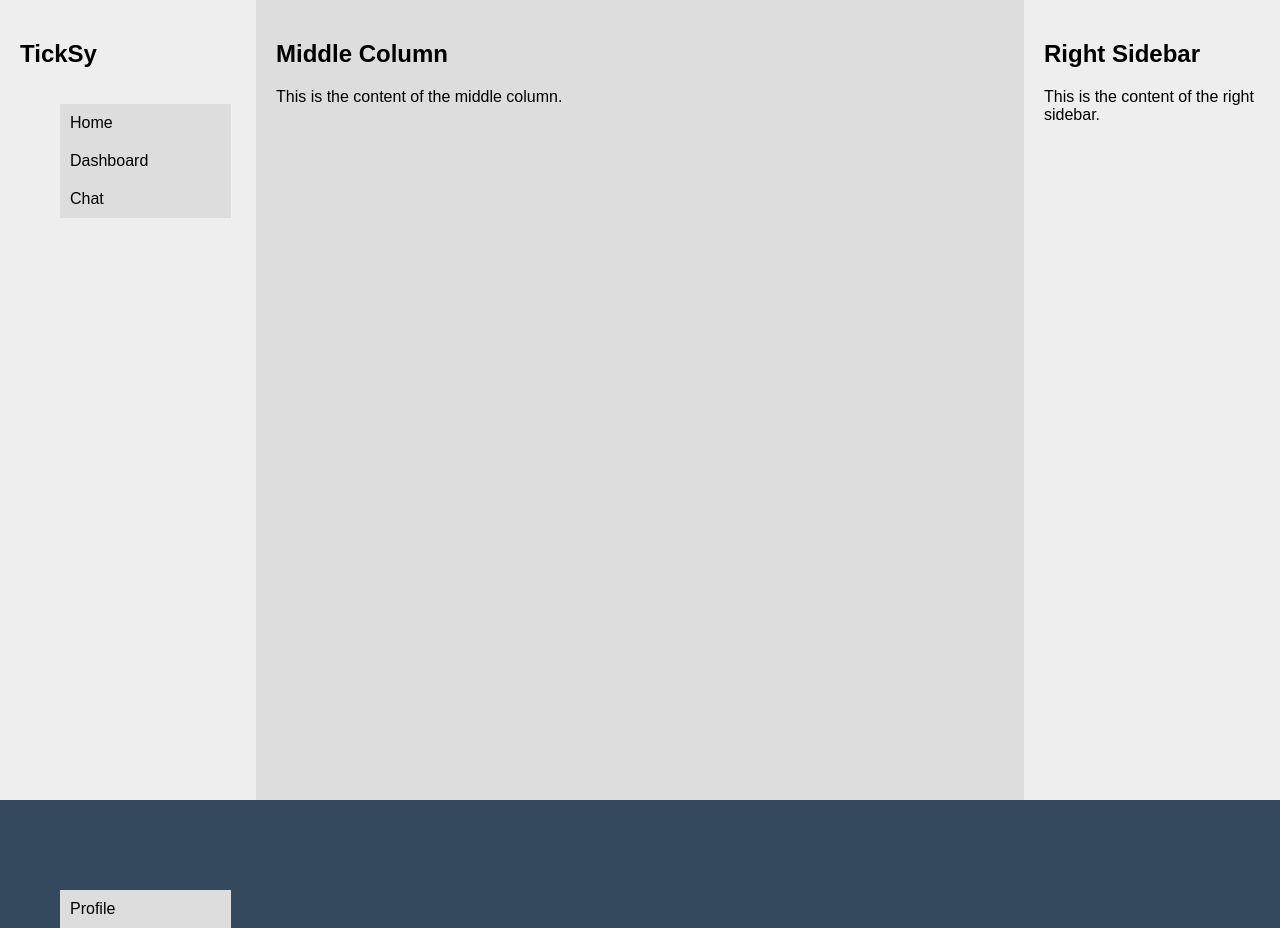
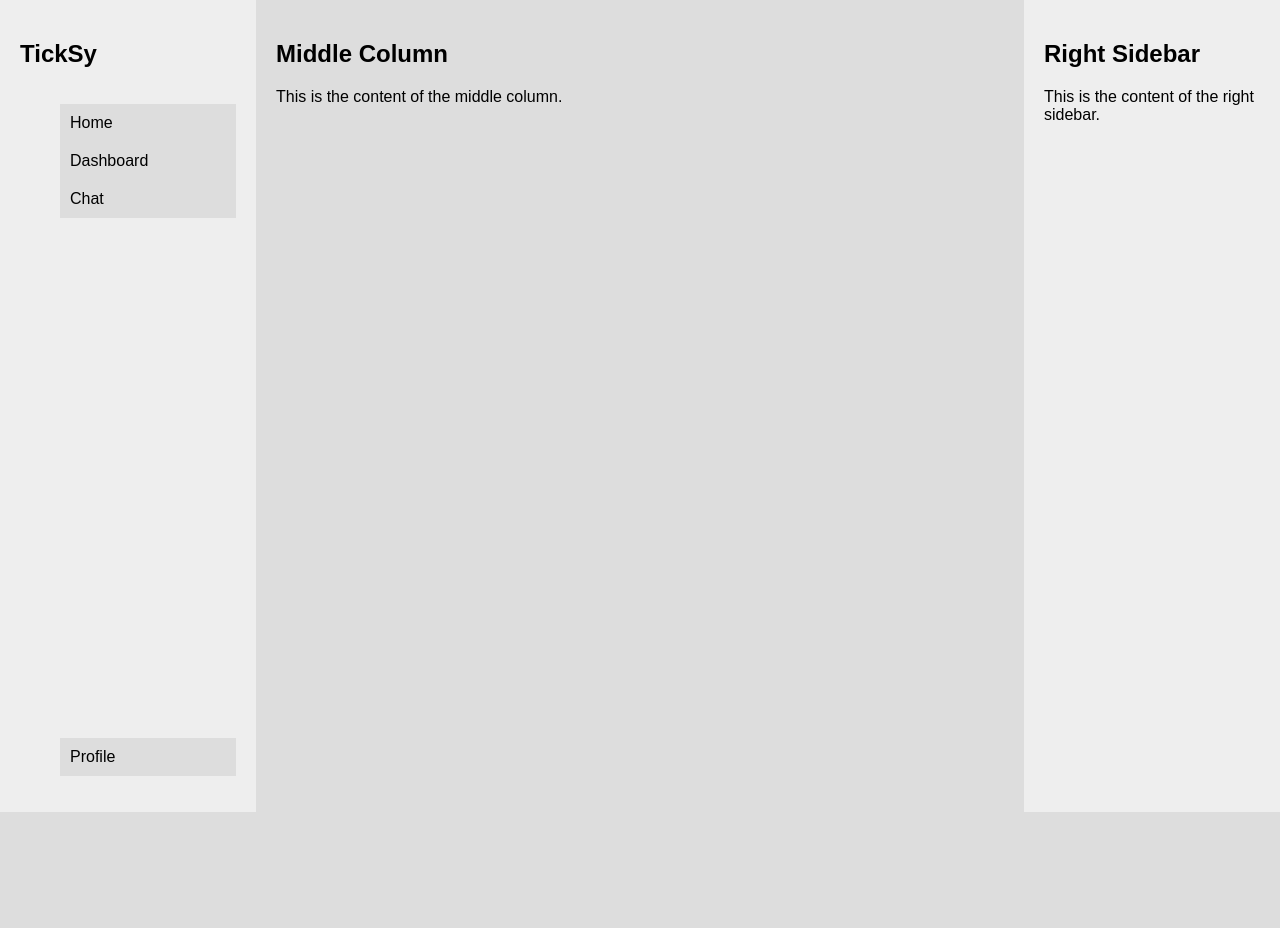
Before and after one commit to 11Ramos11/TickFlow, a PHP site: page / in a window 1280 px wide. After the commit the page ends 812 px from the top, so only its background shows below. Run offline with PHP 8.4, Linux system fonts and the light colour scheme.

Commit message:
Fixed profile button in responsive design

```diff
--- a/styles.css
+++ b/styles.css
@@ -2,14 +2,12 @@ body {
   margin: 0;
   padding: 0;
   font-family: sans-serif;
-  background: #34495e;
 }
 
 .grid-container {
   display: grid;
   grid-template-columns: 1fr 3fr 1fr;
   grid-template-rows: 1fr;
-  grid-gap: 0px;
   min-height: 100vh;
 }
 
@@ -54,9 +52,13 @@ body {
 nav {
     display: flex;
     flex-direction: column;
+    /*space between*/
+    justify-content: space-between;
+    /*height: 100%;*/
+    min-height: 88vh;
 }
 
-nav ul:first-child {
+nav ul {
     display: flex;
     flex-direction: column;
 }
@@ -65,10 +67,12 @@ nav li {
     padding: 10px;
     list-style: none;
     background-color: #ddd;
-    margin-right: 5px;
 }
 
+
+/*
 nav ul:last-child li:last-child {
-    position:relative;
-    top: 40rem;
+    position: relative;
+    top: 20em;
 }
+*/
```
